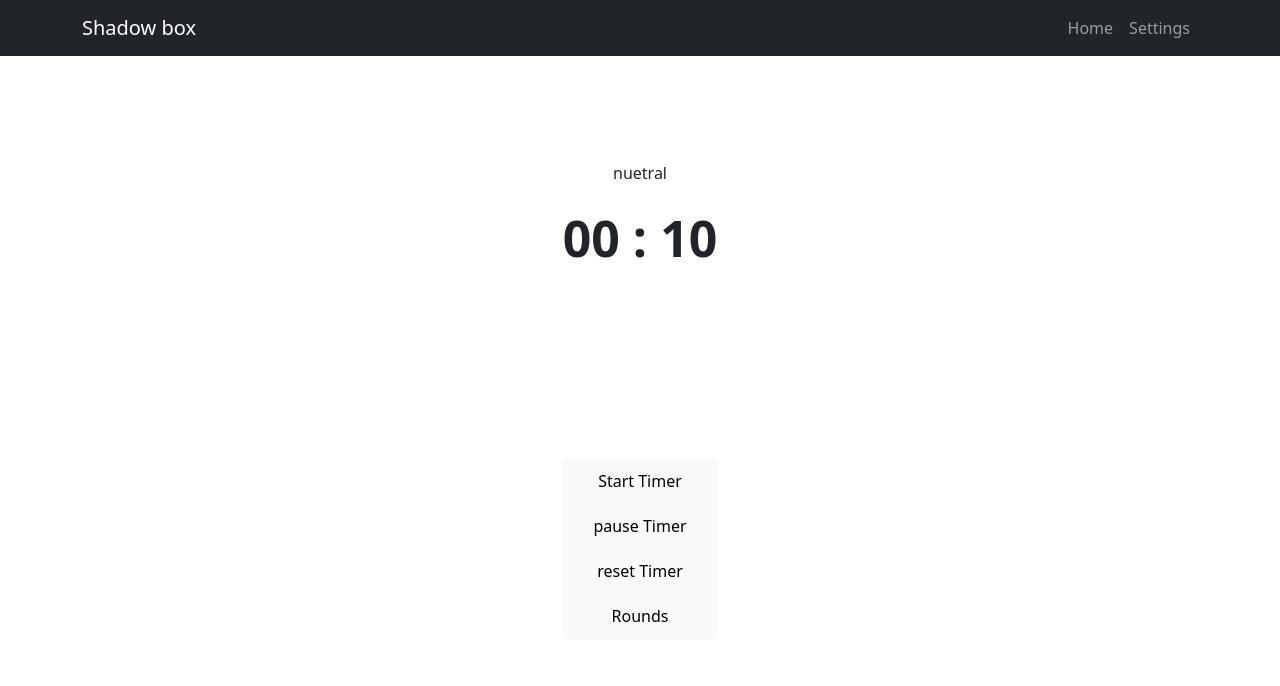
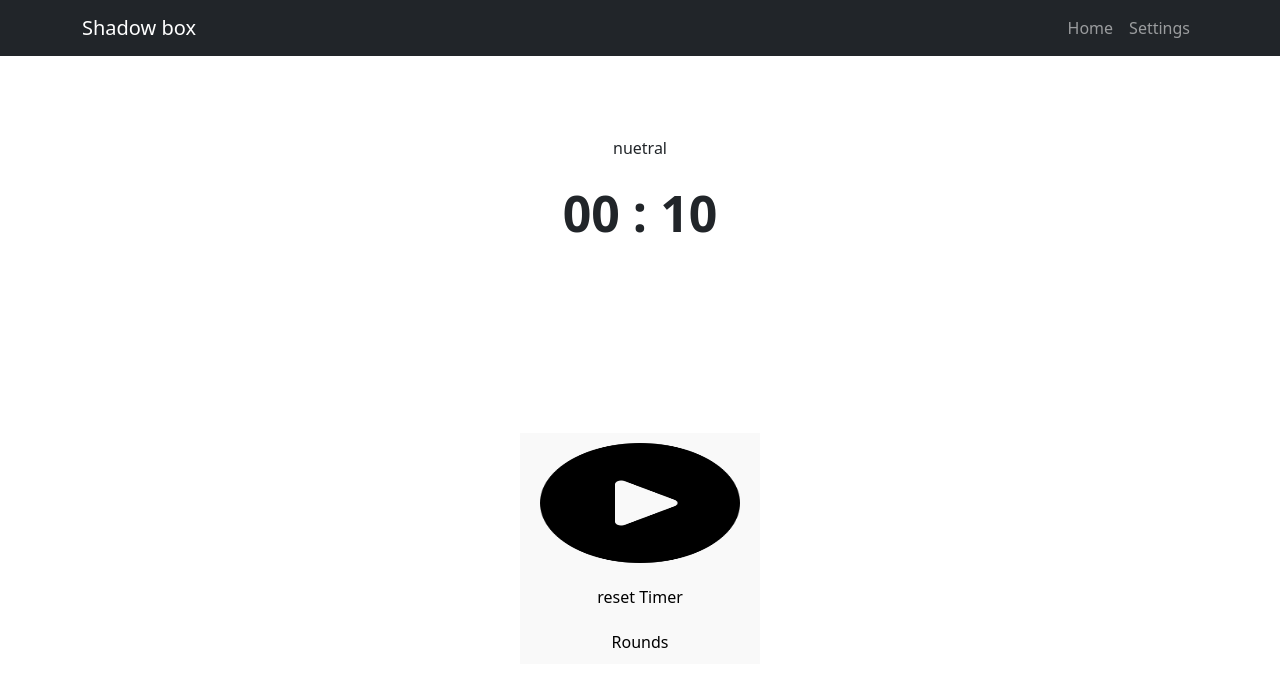
Before and after one commit to Roanbradley/ReactTimerApp, a React (Vite) app in the folder my-pwa-app/: page / in a window 1280 px wide. Shown: the top 686 px of the page. Built offline with nearby package versions, Linux system fonts and the light colour scheme.

Commit message:
messing with play button

```diff
--- a/my-pwa-app/src/App.css
+++ b/my-pwa-app/src/App.css
@@ -46,3 +46,8 @@
   font-weight: 900;
   padding-bottom: 150px;
 }
+
+.playbutton{
+   width: 200px;
+    height: 120px;
+}
--- a/my-pwa-app/src/pages/Timer.jsx
+++ b/my-pwa-app/src/pages/Timer.jsx
@@ -2,6 +2,7 @@
 import {pauseTimer, startTimer, useCountDown, formatTime, resetTimer} from "../Logic/TimerLogic";
 import { useState, useEffect } from "react";
 import Stack from "@mui/material/Stack";
+import playbutton from '../assets/play_button1.jpg'
 
 export default function Timer(){
 
@@ -13,12 +14,15 @@ export default function Timer(){
             <p className = "seconds">{formatTime(secondsLeft)}</p>
 
             <Stack>
-            <button onClick={() => startTimer(setSecondsLeft, setIsRunning, secondsLeft)}>Start Timer</button>
-            <button onClick={() => pauseTimer(setIsRunning, running)}> pause Timer </button>
+            { /* <button onClick={() => startTimer(setSecondsLeft, setIsRunning, secondsLeft)}>Start Timer</button>*/ }
+            <button> <img className="playbutton"  src={'src/assets/play.png'} onClick={() => pauseTimer(setIsRunning, running)}/></button>
             <button onClick={() => resetTimer(setSecondsLeft, 10, setRounds, 3, setMode, "nuetral")}> reset Timer </button>
             <button> Rounds </button>
             </Stack>
 
+
+           {/* <img className="playbutton" src={'src/assets/play.png'} />*/}
+
         </div>
     );
 }
```
Also changed, not shown: my-pwa-app/src/assets/play.png (added), my-pwa-app/src/assets/play_button1.jpg (added).
